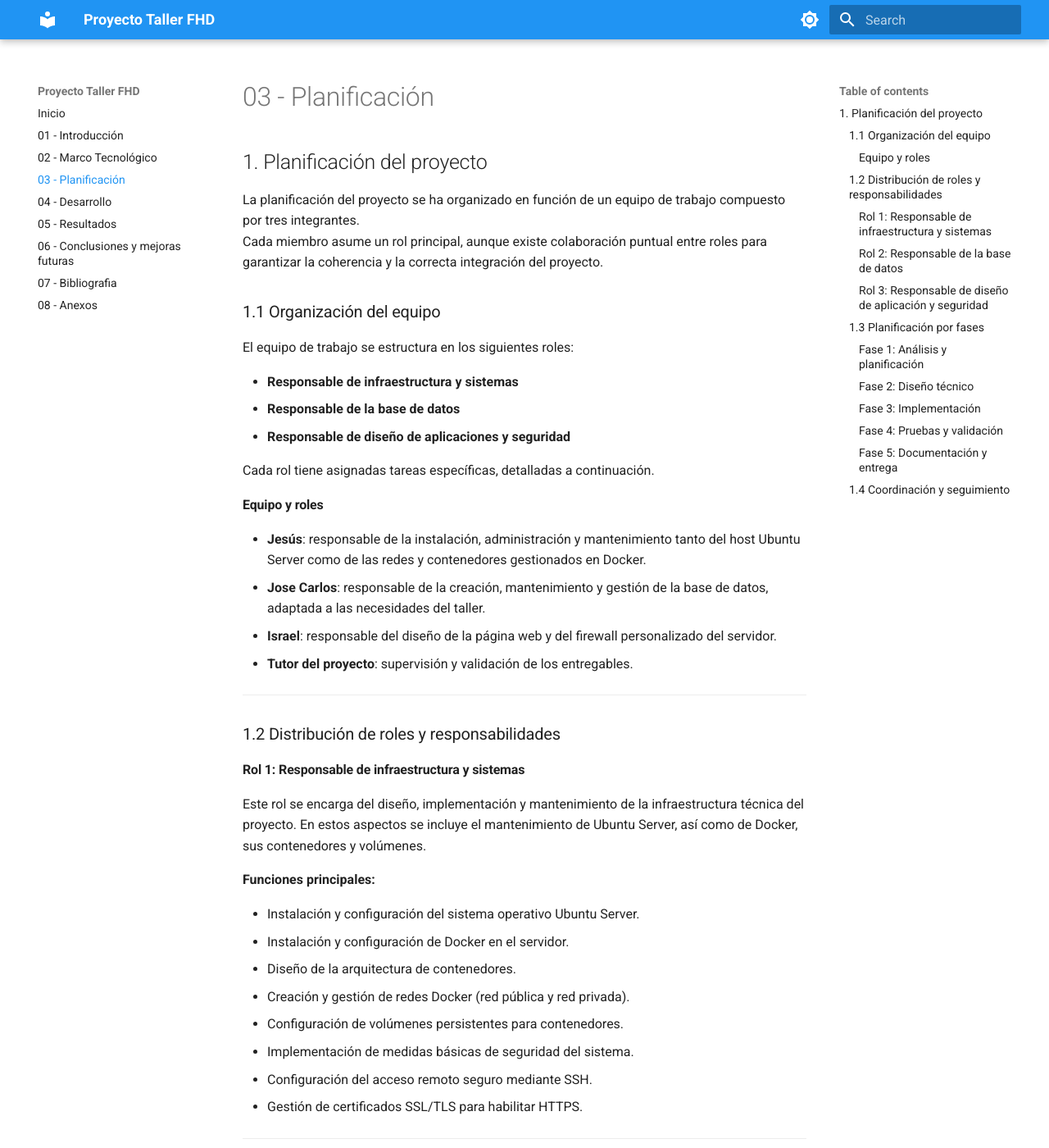
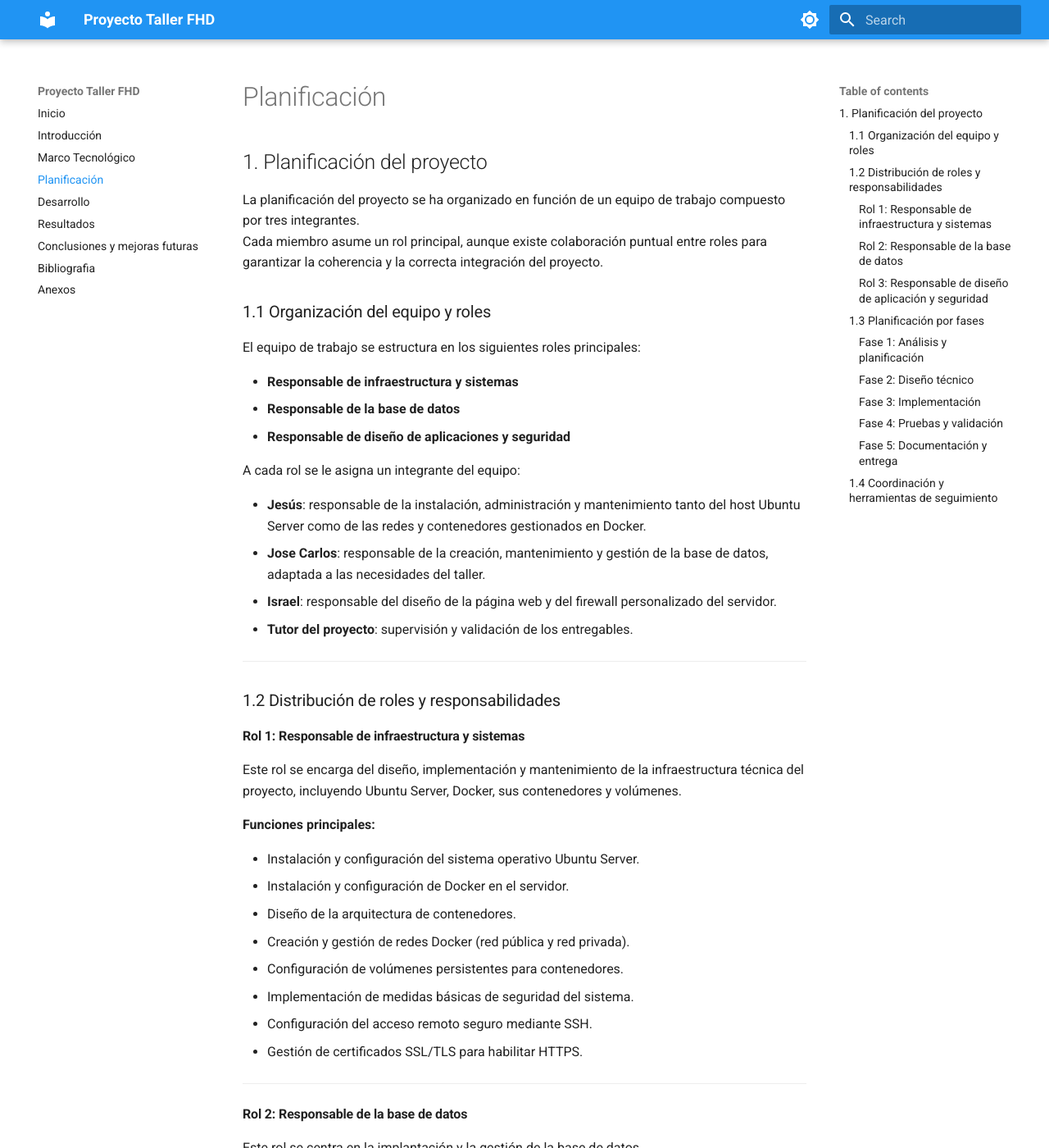
Before and after one commit to elimpermeable/Proyecto_Intermodular2ASIR_IJJ, an MkDocs documentation site: the page built from docs/03_Planificacion.md, in a window 1280 px wide and 1400 px high. Shown: the whole window at 82% size. Built offline with MkDocs 1.6.1 and Material for MkDocs 9.7.7, drawn with Linux system fonts in a browser that asks for light colours; some of the changed text lies outside the part shown.

Commit message:
Refina documentación y navegación del sitio
Co-authored-by: Cursor <cursoragent@cursor.com>

```diff
--- a/docs/03_Planificacion.md
+++ b/docs/03_Planificacion.md
@@ -3,17 +3,15 @@
 La planificación del proyecto se ha organizado en función de un equipo de trabajo compuesto por tres integrantes.
 Cada miembro asume un rol principal, aunque existe colaboración puntual entre roles para garantizar la coherencia y la correcta integración del proyecto.
 
-### 1.1 Organización del equipo
+### 1.1 Organización del equipo y roles
 
-El equipo de trabajo se estructura en los siguientes roles:
+El equipo de trabajo se estructura en los siguientes roles principales:
 
 - **Responsable de infraestructura y sistemas**
 - **Responsable de la base de datos**
 - **Responsable de diseño de aplicaciones y seguridad**
 
-Cada rol tiene asignadas tareas específicas, detalladas a continuación.
-
-#### Equipo y roles
+A cada rol se le asigna un integrante del equipo:
 
 - **Jesús**: responsable de la instalación, administración y mantenimiento tanto del host Ubuntu Server como de las redes y contenedores gestionados en Docker.
 - **Jose Carlos**: responsable de la creación, mantenimiento y gestión de la base de datos, adaptada a las necesidades del taller.
@@ -26,7 +24,7 @@ Cada rol tiene asignadas tareas específicas, detalladas a continuación.
 
 #### Rol 1: Responsable de infraestructura y sistemas
 
-Este rol se encarga del diseño, implementación y mantenimiento de la infraestructura técnica del proyecto. En estos aspectos se incluye el mantenimiento de Ubuntu Server, así como de Docker, sus contenedores y volúmenes.
+Este rol se encarga del diseño, implementación y mantenimiento de la infraestructura técnica del proyecto, incluyendo Ubuntu Server, Docker, sus contenedores y volúmenes.
 
 **Funciones principales:**
 
@@ -100,14 +98,16 @@ El desarrollo del proyecto se divide en las siguientes fases:
 
 ---
 
-### 1.4 Coordinación y seguimiento
+### 1.4 Coordinación y herramientas de seguimiento
 
 El equipo realiza reuniones periódicas para revisar el avance del proyecto, detectar incidencias y coordinar las tareas entre los distintos roles.
 Las decisiones técnicas relevantes se documentan y se consensúan entre los miembros del equipo.
 
-Para ello se hace uso de herramientas como **Trello**:
+Para el seguimiento de tareas se utiliza **Trello**:
 
 ![Tablero de Trello](images/trello.png)
+
+[Enlace directo al tablero de Trello](https://trello.com/invite/b/692dd7425494b38fb1f97d27/ATTI911045e4e016ed353c414db31fc715d86DBA876E/proyecto-intermodular)
 
 Además, como método de registro visual y cronológico, se dispone de un **diagrama de Gantt** que refleja los tiempos dedicados al avance del proyecto:
 
--- a/mkdocs.yml
+++ b/mkdocs.yml
@@ -5,6 +5,8 @@ site_url: https://elimpermeable.github.io/Proyecto_Intermodular2ASIR_IJJ/
 
 theme:
   name: material
+  features:
+    - layout.full_width
   palette:
     - scheme: default
       primary: blue
@@ -21,14 +23,14 @@ theme:
 
 nav:
   - Inicio: index.md
-  - 01 - Introducción: 01_Introduccion.md
-  - 02 - Marco Tecnológico: 02_Marco_tecnologico.md
-  - 03 - Planificación: 03_Planificacion.md
-  - 04 - Desarrollo: 04_Desarrollo.md
-  - 05 - Resultados: 05_Resultados.md
-  - 06 - Conclusiones y mejoras futuras: 06_Conclusiones y mejoras futuras.md
-  - 07 - Bibliografia: 07_Bibliografia.md
-  - 08 - Anexos: 08_Anexos.md
+  - Introducción: 01_Introduccion.md
+  - Marco Tecnológico: 02_Marco_tecnologico.md
+  - Planificación: 03_Planificacion.md
+  - Desarrollo: 04_Desarrollo.md
+  - Resultados: 05_Resultados.md
+  - Conclusiones y mejoras futuras: 06_Conclusiones y mejoras futuras.md
+  - Bibliografia: 07_Bibliografia.md
+  - Anexos: 08_Anexos.md
 
 
 #  - Guía: guia.md
```
Also changed, not shown: docs/01_Introduccion.md (+1 -0 lines), docs/02_Marco_tecnologico.md (+18 -0 lines).
